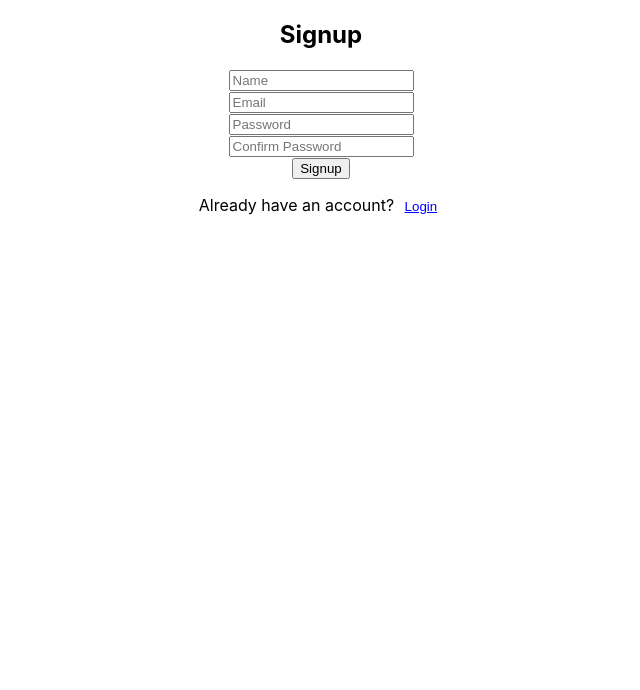
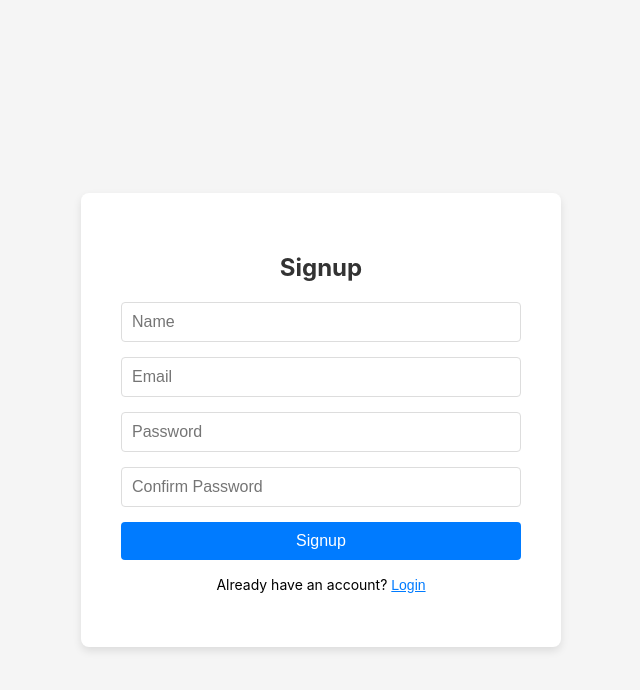
Before and after one commit to manojeluri/my-frontend-app, a React (Create React App) app: page /signup in a window 1280 px wide. Shown: the top 690 px of the page, without its empty margins (319-959 px from the left). Built offline with nearby package versions, Linux system fonts and the light colour scheme.

Commit message:
Stylings for Signup, Login, and Dashboard

```diff
--- /dev/null
+++ b/src/Dashboard.css
@@ -0,0 +1,47 @@
+/* Dashboard.css */
+
+.dashboard-container {
+    display: flex;
+    justify-content: center;
+    align-items: center;
+    height: 100vh;
+    background-color: #f5f5f5;
+    padding: 20px;
+  }
+
+  .dashboard-card {
+    background: #fff;
+    padding: 40px;
+    border-radius: 8px;
+    box-shadow: 0 4px 8px rgba(0, 0, 0, 0.1);
+    width: 100%;
+    max-width: 400px;
+    text-align: center;
+  }
+
+  .dashboard-title {
+    font-size: 24px;
+    margin-bottom: 20px;
+    color: #333;
+  }
+
+  .dashboard-message {
+    margin-bottom: 20px;
+    color: #555;
+    font-size: 16px;
+  }
+
+  .dashboard-logout-button {
+    background-color: #007bff;
+    color: #fff;
+    padding: 10px 20px;
+    border: none;
+    border-radius: 4px;
+    font-size: 16px;
+    cursor: pointer;
+    transition: background-color 0.3s ease;
+  }
+
+  .dashboard-logout-button:hover {
+    background-color: #0056b3;
+  }
--- a/src/Dashboard.js
+++ b/src/Dashboard.js
@@ -2,6 +2,7 @@
 
 import React, { useEffect, useState } from 'react';
 import { useNavigate } from 'react-router-dom';
+import './Dashboard.css'; // Import the CSS file for styling
 
 function Dashboard() {
   const navigate = useNavigate();
@@ -11,7 +12,6 @@ function Dashboard() {
     const token = localStorage.getItem('token');
 
     if (!token) {
-      // If no token, redirect to login
       navigate('/login');
       return;
     }
@@ -24,7 +24,6 @@ function Dashboard() {
     })
       .then((response) => {
         if (response.status === 401) {
-          // Unauthorized, redirect to login
           navigate('/login');
           return null;
         }
@@ -41,20 +40,20 @@ function Dashboard() {
       });
   }, [navigate]);
 
-  // Implement the logout function
   const handleLogout = () => {
-    // Clear the token from localStorage
     localStorage.removeItem('token');
-    // Redirect to login page
     navigate('/login');
   };
 
   return (
-    <div style={{ textAlign: 'center' }}>
-      <h2>Dashboard</h2>
-      <p>{message}</p>
-      {/* Logout button */}
-      <button onClick={handleLogout}>Logout</button>
+    <div className="dashboard-container">
+      <div className="dashboard-card">
+        <h2 className="dashboard-title">Dashboard</h2>
+        <p className="dashboard-message">{message}</p>
+        <button className="dashboard-logout-button" onClick={handleLogout}>
+          Logout
+        </button>
+      </div>
     </div>
   );
 }
--- /dev/null
+++ b/src/Login.css
@@ -0,0 +1,83 @@
+/* Login.css */
+
+.login-container {
+    display: flex;
+    justify-content: center;
+    align-items: center;
+    height: 100vh;
+    background-color: #f5f5f5;
+    padding: 20px;
+  }
+
+  .login-card {
+    background: #fff;
+    padding: 40px;
+    border-radius: 8px;
+    box-shadow: 0 4px 8px rgba(0, 0, 0, 0.1);
+    width: 100%;
+    max-width: 400px;
+    text-align: center;
+  }
+
+  .login-title {
+    font-size: 24px;
+    margin-bottom: 20px;
+    color: #333;
+  }
+
+  .login-form {
+    display: flex;
+    flex-direction: column;
+    gap: 15px;
+  }
+
+  .login-input {
+    padding: 10px;
+    border: 1px solid #ddd;
+    border-radius: 4px;
+    font-size: 16px;
+    outline: none;
+  }
+
+  .login-input:focus {
+    border-color: #007bff;
+  }
+
+  .login-button {
+    background-color: #007bff;
+    color: #fff;
+    padding: 10px;
+    border: none;
+    border-radius: 4px;
+    font-size: 16px;
+    cursor: pointer;
+    transition: background-color 0.3s ease;
+  }
+
+  .login-button:hover {
+    background-color: #0056b3;
+  }
+
+  .login-message {
+    color: #007bff;
+    margin-top: 10px;
+  }
+
+  .login-signup-prompt {
+    margin-top: 15px;
+    font-size: 14px;
+  }
+
+  .login-signup-button {
+    background: none;
+    border: none;
+    color: #007bff;
+    text-decoration: underline;
+    cursor: pointer;
+    font-size: 14px;
+    padding: 0;
+  }
+
+  .login-signup-button:hover {
+    color: #0056b3;
+  }
--- a/src/Login.js
+++ b/src/Login.js
@@ -2,6 +2,7 @@
 
 import React, { useState } from 'react';
 import { useNavigate } from 'react-router-dom';
+import './Login.css'; // Import the CSS file for styling
 
 function Login() {
   const navigate = useNavigate(); // Hook for navigation
@@ -33,9 +34,7 @@ function Login() {
       if (response.ok) {
         console.log('Login successful:', data);
         setMessage(`Welcome, ${data.name}!`);
-        // Store token in localStorage
         localStorage.setItem('token', data.token);
-        // Redirect to Dashboard
         navigate('/dashboard');
       } else {
         console.log('Login failed:', data);
@@ -53,45 +52,42 @@ function Login() {
   };
 
   return (
-    <div style={{ textAlign: 'center' }}>
-      <h2>Login</h2>
-      <form onSubmit={handleSubmit}>
+    <div className="login-container">
+      <div className="login-card">
+        <h2 className="login-title">Login</h2>
+        <form onSubmit={handleSubmit} className="login-form">
           <input
+            className="login-input"
             name="email"
             type="email"
             value={email}
             onChange={handleChange}
             placeholder="Email"
             required
-        /><br />
+          />
           <input
+            className="login-input"
             name="password"
             type="password"
             value={password}
             onChange={handleChange}
             placeholder="Password"
             required
-        /><br />
-        <button type="submit">Login</button>
+          />
+          <button className="login-button" type="submit">Login</button>
         </form>
-      <p>{message}</p>
-      {/* Add the Signup button */}
-      <p>
+        <p className="login-message">{message}</p>
+        <p className="login-signup-prompt">
           Don't have an account?{' '}
           <button
+            className="login-signup-button"
             onClick={goToSignup}
-          style={{
-            background: 'none',
-            border: 'none',
-            color: 'blue',
-            textDecoration: 'underline',
-            cursor: 'pointer',
-          }}
           >
             Signup
           </button>
         </p>
       </div>
+    </div>
   );
 }
 
--- /dev/null
+++ b/src/Signup.css
@@ -0,0 +1,83 @@
+/* Signup.css */
+
+.signup-container {
+    display: flex;
+    justify-content: center;
+    align-items: center;
+    height: 100vh;
+    background-color: #f5f5f5;
+    padding: 20px;
+  }
+
+  .signup-card {
+    background: #fff;
+    padding: 40px;
+    border-radius: 8px;
+    box-shadow: 0 4px 8px rgba(0, 0, 0, 0.1);
+    width: 100%;
+    max-width: 400px;
+    text-align: center;
+  }
+
+  .signup-title {
+    font-size: 24px;
+    margin-bottom: 20px;
+    color: #333;
+  }
+
+  .signup-form {
+    display: flex;
+    flex-direction: column;
+    gap: 15px;
+  }
+
+  .signup-input {
+    padding: 10px;
+    border: 1px solid #ddd;
+    border-radius: 4px;
+    font-size: 16px;
+    outline: none;
+  }
+
+  .signup-input:focus {
+    border-color: #007bff;
+  }
+
+  .signup-button {
+    background-color: #007bff;
+    color: #fff;
+    padding: 10px;
+    border: none;
+    border-radius: 4px;
+    font-size: 16px;
+    cursor: pointer;
+    transition: background-color 0.3s ease;
+  }
+
+  .signup-button:hover {
+    background-color: #0056b3;
+  }
+
+  .signup-message {
+    color: #007bff;
+    margin-top: 10px;
+  }
+
+  .signup-login-prompt {
+    margin-top: 15px;
+    font-size: 14px;
+  }
+
+  .signup-login-button {
+    background: none;
+    border: none;
+    color: #007bff;
+    text-decoration: underline;
+    cursor: pointer;
+    font-size: 14px;
+    padding: 0;
+  }
+
+  .signup-login-button:hover {
+    color: #0056b3;
+  }
--- a/src/Signup.js
+++ b/src/Signup.js
@@ -2,9 +2,10 @@
 
 import React, { useState } from 'react';
 import { useNavigate } from 'react-router-dom';
+import './Signup.css'; // Import the CSS file for styling
 
 function Signup() {
-  const navigate = useNavigate(); // Hook for navigation
+  const navigate = useNavigate();
   const [formData, setFormData] = useState({
     name: '',
     email: '',
@@ -34,9 +35,7 @@ function Signup() {
 
       if (response.ok) {
         setMessage(data.message);
-        // Store token in localStorage
         localStorage.setItem('token', data.token);
-        // Redirect to Dashboard
         navigate('/dashboard');
       } else {
         setMessage(data.message);
@@ -47,43 +46,60 @@ function Signup() {
     }
   };
 
-  // Handle navigation to the Login page
   const goToLogin = () => {
     navigate('/login');
   };
 
   return (
-    <div style={{ textAlign: 'center' }}>
-      <h2>Signup</h2>
-      <form onSubmit={handleSubmit}>
-        <input name="name" value={name} onChange={handleChange} placeholder="Name" required /><br />
-        <input name="email" type="email" value={email} onChange={handleChange} placeholder="Email" required /><br />
+    <div className="signup-container">
+      <div className="signup-card">
+        <h2 className="signup-title">Signup</h2>
+        <form onSubmit={handleSubmit} className="signup-form">
           <input
+            className="signup-input"
+            name="name"
+            value={name}
+            onChange={handleChange}
+            placeholder="Name"
+            required
+          />
+          <input
+            className="signup-input"
+            name="email"
+            type="email"
+            value={email}
+            onChange={handleChange}
+            placeholder="Email"
+            required
+          />
+          <input
+            className="signup-input"
             name="password"
             type="password"
             value={password}
             onChange={handleChange}
             placeholder="Password"
             required
-        /><br />
+          />
           <input
+            className="signup-input"
             name="confirmPassword"
             type="password"
             value={confirmPassword}
             onChange={handleChange}
             placeholder="Confirm Password"
             required
-        /><br />
-        <button type="submit">Signup</button>
+          />
+          <button className="signup-button" type="submit">Signup</button>
         </form>
-      <p>{message}</p>
-      {/* Add the Login button */}
-      <p>
+        <p className="signup-message">{message}</p>
+        <p className="signup-login-prompt">
           Already have an account?{' '}
-        <button onClick={goToLogin} style={{ background: 'none', border: 'none', color: 'blue', textDecoration: 'underline', cursor: 'pointer' }}>
+          <button className="signup-login-button" onClick={goToLogin}>
             Login
           </button>
         </p>
+      </div>
     </div>
   );
 }
```
Lines whose indentation alone changed are shown as unchanged.
